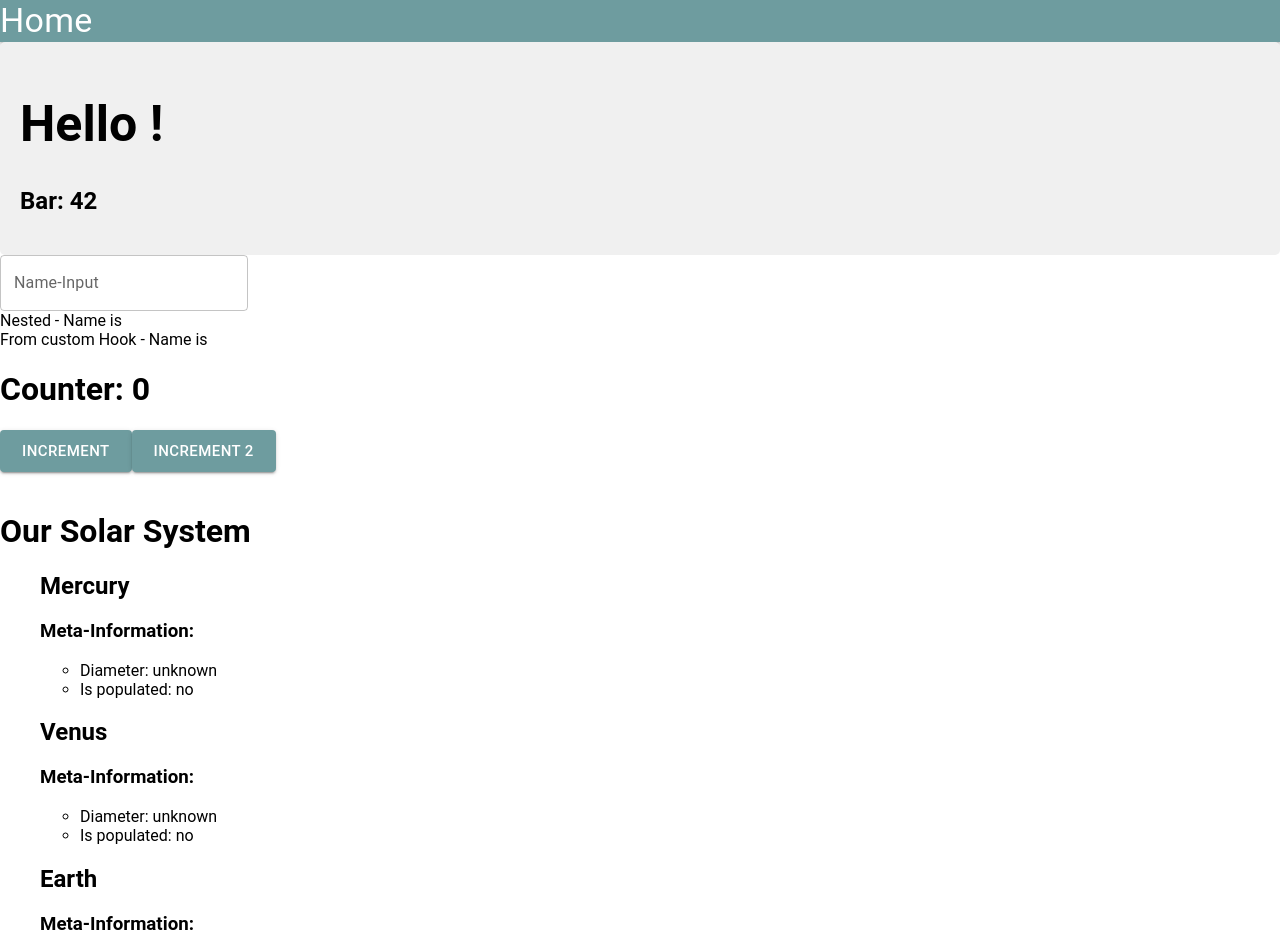
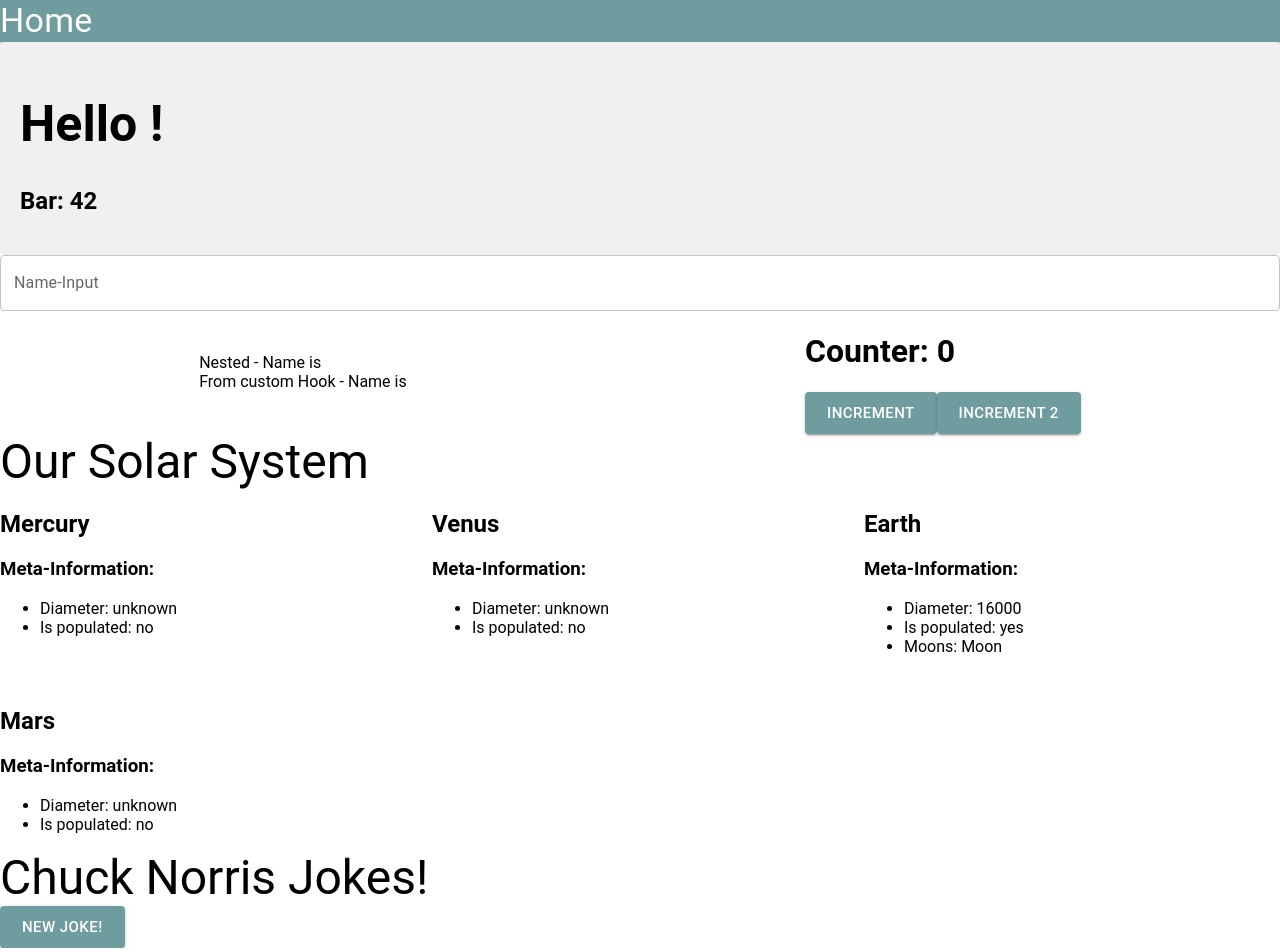
Before and after one commit to it-economics/react-training-2025-04-02--04, a React (Vite) app in the folder apps/react-training-2025-04-02--04/: page /joke in a window 1280 px wide. Shown: the top 952 px of the page. Built offline with nearby package versions, Linux system fonts and the light colour scheme.

Commit message:
Improve layouting
* Add loading indicator for jokes

```diff
--- a/apps/react-training-2025-04-02--04/src/components/home/home.tsx
+++ b/apps/react-training-2025-04-02--04/src/components/home/home.tsx
@@ -1,4 +1,4 @@
-import { Button } from '@mui/material';
+import { Button, Stack } from '@mui/material';
 import { createContext, use, useEffect, useState } from 'react';
 import Hello from '../hello/hello';
 import Input from '../input/input';
@@ -11,14 +11,16 @@ export const Home = () => {
   return (
     <div>
       <NameContext value={{ name }}>
-        <Hello name={name} />
-        <Input onInputChange={(value) => setName(value)} />
-        <Content />
-        <Counter />
+        <Stack>
+            <Hello name={name} />
+            <Input onInputChange={(value) => setName(value)} />
+          <Stack direction="row" alignItems="center" justifyContent="space-around">
+            <Content />
+            <Counter />
+          </Stack>
+        </Stack>
       </NameContext>
-      <br/>
       <SolarSystem />
-      <br/>
       <Joke />
     </div>
   );
--- a/apps/react-training-2025-04-02--04/src/components/joke/joke.tsx
+++ b/apps/react-training-2025-04-02--04/src/components/joke/joke.tsx
@@ -1,38 +1,43 @@
-import { Button, Typography } from '@mui/material';
-import { useState } from 'react';
+import { Button, Stack, Typography } from '@mui/material';
+import { useState, useTransition } from 'react';
 import { fetchNewJoke } from './client';
-import styles from './joke.module.css';
 
 export function Joke() {
   const [joke, setJoke] = useState<string | undefined>();
   const [error, setError] = useState(false);
+  const [isPending, startTransition] = useTransition();
 
   return (
-    <div className={styles['container']}>
+    <Stack>
       <Typography component="h1" variant="h3">
         Chuck Norris Jokes!
       </Typography>
+      <Stack direction="row" alignItems="center" spacing={2}>
         <Button
+          loading={isPending}
           onClick={() => {
             setError(false);
+            startTransition(() =>
               fetchNewJoke()
                 .then((joke) => setJoke(joke))
                 .catch((err) => {
                   console.error(err);
                   setError(true);
-            });
+                })
+            );
           }}
         >
           New Joke!
         </Button>
         <Typography>{joke}</Typography>
+      </Stack>
       {error && (
         <Typography>
           Sorry, an error occurred while fetching the Joke (Chuck Norris would
           have avoided that)
         </Typography>
       )}
-    </div>
+    </Stack>
   );
 }
 
--- a/apps/react-training-2025-04-02--04/src/components/solar-system/SolarSystem.tsx
+++ b/apps/react-training-2025-04-02--04/src/components/solar-system/SolarSystem.tsx
@@ -1,20 +1,25 @@
+import { Grid, Stack, Typography } from '@mui/material';
 import { MyPlanet, SolarSystem as SolarSystemModel } from './model';
 import { Planet } from './Planet';
 
 export const SolarSystem = () => {
   return (
-    <>
-      <h1>Our Solar System</h1>
-      <ol>
+    <Stack>
+      <Typography variant="h3" component="h1">
+        Our Solar System
+      </Typography>
+      <Grid container spacing={2}>
         {solarSystem.map((planet) => (
-          <Planet key={planet.name} {...planet} />
+          <Grid size={4} key={planet.name}>
+            <Planet {...planet} />
+          </Grid>
         ))}
-      </ol>
-    </>
+      </Grid>
+    </Stack>
   );
 };
 
-const mars = new MyPlanet()
+const mars = new MyPlanet();
 
 const solarSystem: SolarSystemModel = [
   { name: 'Mercury', isPopulated: false },
```
Lines whose indentation alone changed are shown as unchanged.
